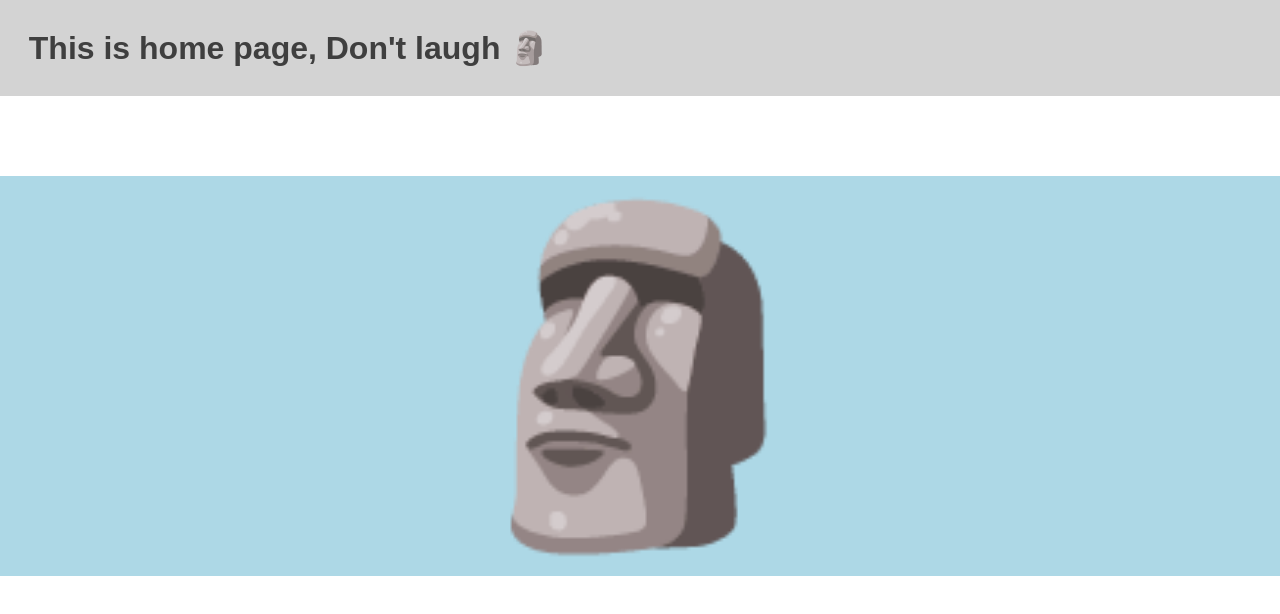
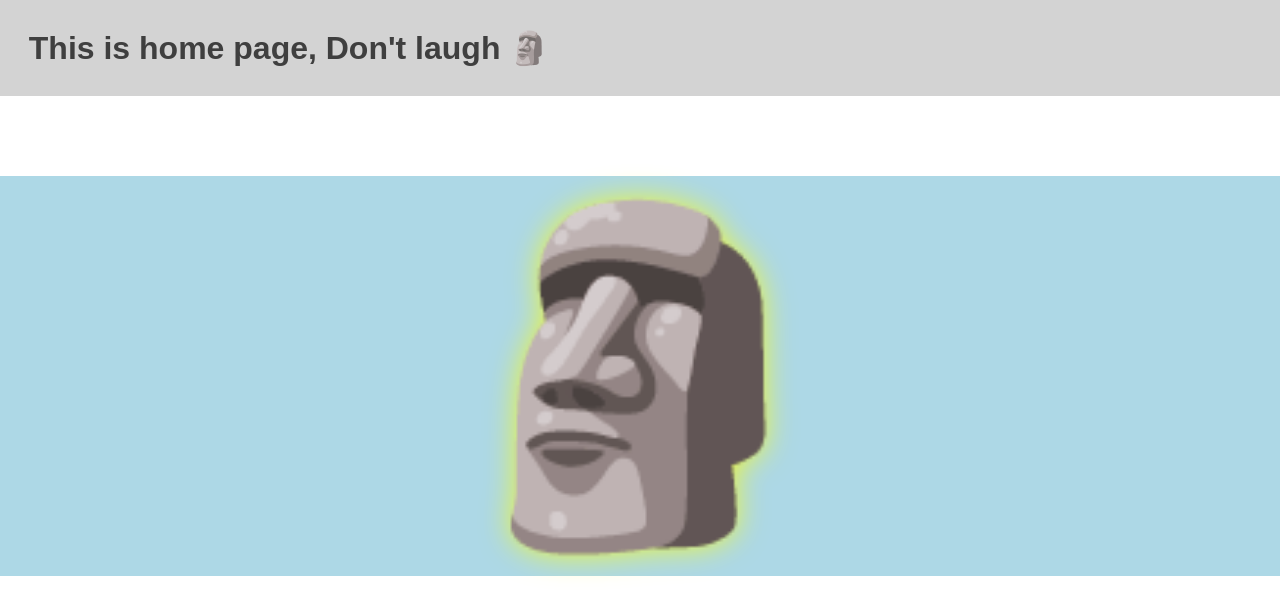
Before and after one commit to TCABrij/tcabrij.github.io, a plain HTML site: page index.html in a window 1280 px wide. Drawn offline with Linux system fonts and the light colour scheme.

Commit message:
Powers 🗿

```diff
--- a/index.html
+++ b/index.html
@@ -21,6 +21,8 @@
  div{ display: grid; place-content: center; height: 50vh; margin-top: 10vh; background: lightblue;}
   p{ font-size: 20rem; padding: 5px;
   animation: float 2s infinite linear;
+filter: drop-shadow(0px 0px 15px rgba(255, 255,0,0.8));
+
   }
   @keyframes float{
    25%{ transform: translateY(10px)}
```
